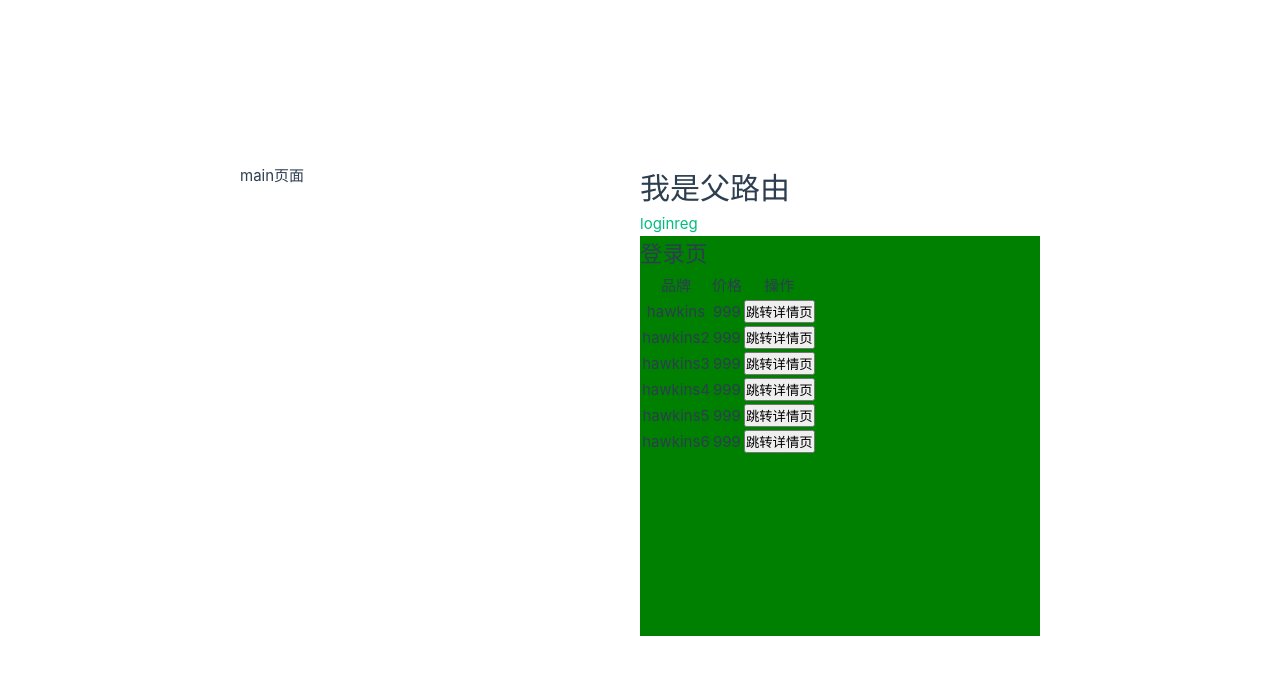
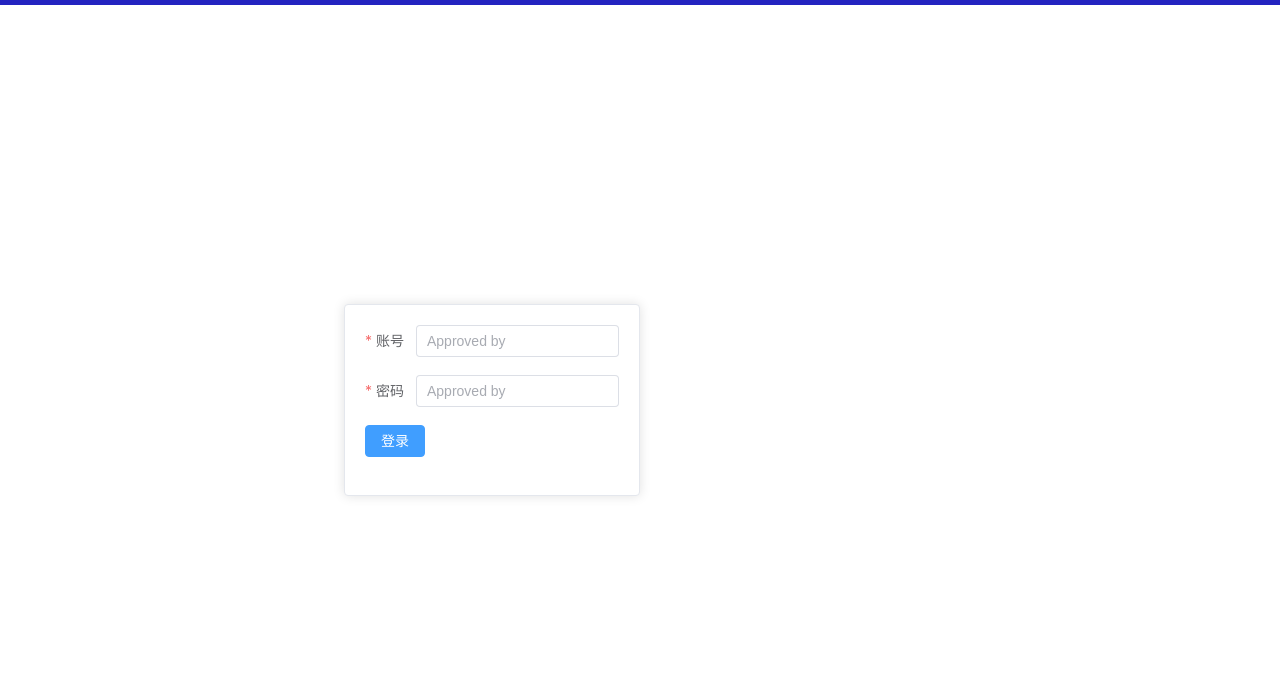
Before and after one commit to 123456hawkins/xiaomanVue3, a Vue app: page / in a window 1280 px wide. Shown: the top 674 px of the page. Built offline with nearby package versions, Linux system fonts and the light colour scheme.

Commit message:
新增后置路由钩子

```diff
--- a/src/App.vue
+++ b/src/App.vue
@@ -1,41 +1,20 @@
 <template>
-  <div>main页面</div>
-  <!-- 跳转按钮 -->
-  <!-- 方式一 -->
-  <!-- <RouterLink to="/">Login</RouterLink>
-  <RouterLink to="/reg">reg</RouterLink> -->
-
-  <!-- 方式二 -->
-  <!-- 加上replace关键字不会保留历史记录，就是前后按键没有用 -->
-  <!-- <RouterLink replace :to="{ name: 'login' }">Login</RouterLink>
-  <RouterLink replace :to="{ name: 'Reg' }">reg</RouterLink> -->
-
-  <!-- 方式三 -->
-  <!-- <button @click="toPage('/')">跳转主页</button>
-  <button @click="toPage('/reg')">跳转注册</button> -->
-
-  <!-- 调用前进后退 -->
-  <!-- <button @click="next()">next</button>
-  <button @click="prev()">prev</button>
-  <hr> -->
-
   <router-view></router-view>
 </template>
 
 <script setup lang='ts'>
-import { ref, reactive } from 'vue'
-import { useRouter } from 'vue-router'
-const router = useRouter()
-const toPage = (url: string) => {
-  router.push(url)
-  // router.replace不会留下历史记录，前后按键没有用
-  // router.replace(url)
+</script>
+<style scoped lang='scss'>
+* {
+  padding: 0;
+  margin: 0;
 }
-const next = () => {
-  router.go(1)
+
+html,
+body,
+#app {
+  height: 100%;
+  width: 100%;
+  overflow: hidden;
 }
-const prev = () => {
-  router.go(-1)
-}
-</script>
-<style scoped lang='scss'></style>
+</style>
--- /dev/null
+++ b/src/components/loadingBar.vue
@@ -0,0 +1,61 @@
+<template>
+  <div class="wraps">
+    <div class="bar" ref="bar"></div>
+  </div>
+</template>
+
+<script setup lang='ts'>
+import { onMounted } from 'vue';
+import { ref, reactive } from 'vue'
+let speed = ref<number>(1)
+let bar = ref<HTMLElement>()
+let timer = ref<number>(0)
+const startLoading = () => {
+  let dom = bar.value as HTMLElement
+  speed.value = 1
+  timer.value = window.requestAnimationFrame(function fn() {
+    if (speed.value < 90) {
+      speed.value += 1;
+      dom.style.width = speed.value + '%'
+      timer.value = window.requestAnimationFrame(fn)
+    } else {
+      speed.value = 1;
+      window.cancelAnimationFrame(timer.value)
+    }
+  })
+}
+
+const endLoading = () => {
+  let dom = bar.value as HTMLElement;
+  setTimeout(() => {
+    window.requestAnimationFrame(() => [
+      speed.value = 100,
+      dom.style.width = speed.value + '%'
+    ])
+  }, 1000);
+
+}
+onMounted(() => {
+  startLoading()
+  endLoading()
+})
+// 暴露内部方法
+defineExpose({
+  startLoading,
+  endLoading
+})
+</script>
+<style scoped lang='scss'>
+.wraps {
+  position: fixed;
+  top: 0;
+  width: 100%;
+  height: 5px;
+
+  .bar {
+    height: inherit;
+    width: 0;
+    background: rgb(35, 35, 192);
+  }
+}
+</style>
--- a/src/router/index.ts
+++ b/src/router/index.ts
@@ -1,23 +1,19 @@
-import { createRouter, createWebHistory, } from 'vue-router'
+import { createRouter, createWebHistory } from 'vue-router'
 import type { RouteRecordRaw } from 'vue-router'
+import { createApp, createVNode, render } from 'vue'
+import loadingBar from '../components/loadingBar.vue'
+const Vnode = createVNode(loadingBar)
+// 挂载虚拟dom
+render(Vnode, document.body)
 const routes: Array<RouteRecordRaw> = [
   {
     path: "/",
-    component: () => import('../components/footer.vue'),
-    children: [
-      {
-        // path为空代表默认展示
-        path: "",
-        name: 'login',
-        component: () => import('../components/login.vue')
-      },
-      {
-        path: "/reg",
-        name: "reg",
-        component: () => import('../components/reg.vue')
-      }
-    ]
-  }
+    component: () => import('@/views/login.vue')
+  },
+  {
+    path: "/index",
+    component: () => import('@/views/index.vue')
+  },
 
 ]
 const router = createRouter({
@@ -25,4 +21,19 @@ const router = createRouter({
   routes
 })
 
+router.beforeEach((to, from, next) => {
+  // 如果已经在 '/' 路由，不执行重定向逻辑
+  // to从哪来,from到哪去,next()放行
+  Vnode.component?.exposed?.startLoading()
+  if (to.path === '/' && !localStorage.getItem('token')) {
+    next();
+  } else {
+    // 如果有token就放行，否则重定向到 '/'
+    localStorage.getItem('token') ? next() : next('/');
+  }
+});
+router.afterEach((to, from) => {
+  Vnode.component?.exposed?.endLoading()
+})
+
 export default router
--- a/src/stores/index.ts
+++ b/src/stores/index.ts
@@ -1,5 +1,6 @@
-import { defineStore } from "pinia";
+import { defineStore,createVnoe } from "pinia";
 import { Names } from './store-name'
+
 type User = {
   name: string,
   age: number
--- /dev/null
+++ b/src/views/index.vue
@@ -0,0 +1,8 @@
+<template>
+  <div>index页面</div>
+</template>
+
+<script setup lang='ts'>
+import { ref, reactive } from 'vue'
+</script>
+<style scoped lang='scss'></style>
--- /dev/null
+++ b/src/views/login.vue
@@ -0,0 +1,68 @@
+<template>
+  <div class="login">
+    <el-card class="box-card">
+      <el-form ref="ruleFormRef" :rules="rules" :model="ruleForm" class="demo-form-inline">
+        <el-form-item prop="account" label="账号">
+          <el-input v-model="ruleForm.account" placeholder="Approved by" clearable />
+        </el-form-item>
+        <el-form-item prop="password" label="密码">
+          <el-input v-model="ruleForm.password" placeholder="Approved by" clearable />
+        </el-form-item>
+        <el-form-item>
+          <el-button type="primary" @click="submitForm(ruleFormRef)">登录</el-button>
+        </el-form-item>
+      </el-form>
+    </el-card>
+  </div>
+</template>
+
+<script setup lang='ts'>
+import { ref, reactive } from 'vue'
+import { useRouter } from 'vue-router'
+import type { FormInstance, FormRules } from 'element-plus'
+const router = useRouter()
+interface RuleForm {
+  account: string,
+  password: string
+}
+const ruleForm = reactive<RuleForm>({
+  account: '',
+  password: '',
+})
+const ruleFormRef = ref<FormInstance>()
+const rules = reactive<FormRules<RuleForm>>({
+  account: [
+    {
+      required: true,
+      message: 'Please input account',
+      trigger: 'change',
+    }
+  ],
+  password: [
+    {
+      required: true,
+      message: 'Please input password',
+      trigger: 'change',
+    }
+  ]
+})
+const submitForm = async (formEl: FormInstance | undefined) => {
+  if (!formEl) return
+  await formEl.validate((valid, fields) => {
+    if (valid) {
+      console.log('submit!')
+      localStorage.setItem('token', 'awegadfwafaef')
+      router.push('/index')
+
+    } else {
+      console.log('error submit!', fields)
+    }
+  })
+}
+</script>
+<style scoped lang='scss'>
+.login {
+  width: 100;
+  height: 100%;
+}
+</style>
--- a/vite.config.ts
+++ b/vite.config.ts
@@ -29,7 +29,8 @@ export default ({ mode }: any) => {
           target: 'https://www.baidu.com',
           rewrite: (path) => path.replace(/^\/api/, '')
         }
-      }
+      },
+      open: true
     },
     resolve: {
       alias: {
```
Also changed, not shown: src/components/B.vue (added, +24 -0 lines), src/components/C.vue (added, +24 -0 lines), 1 other file (tests, documents, lock files or other folders).
